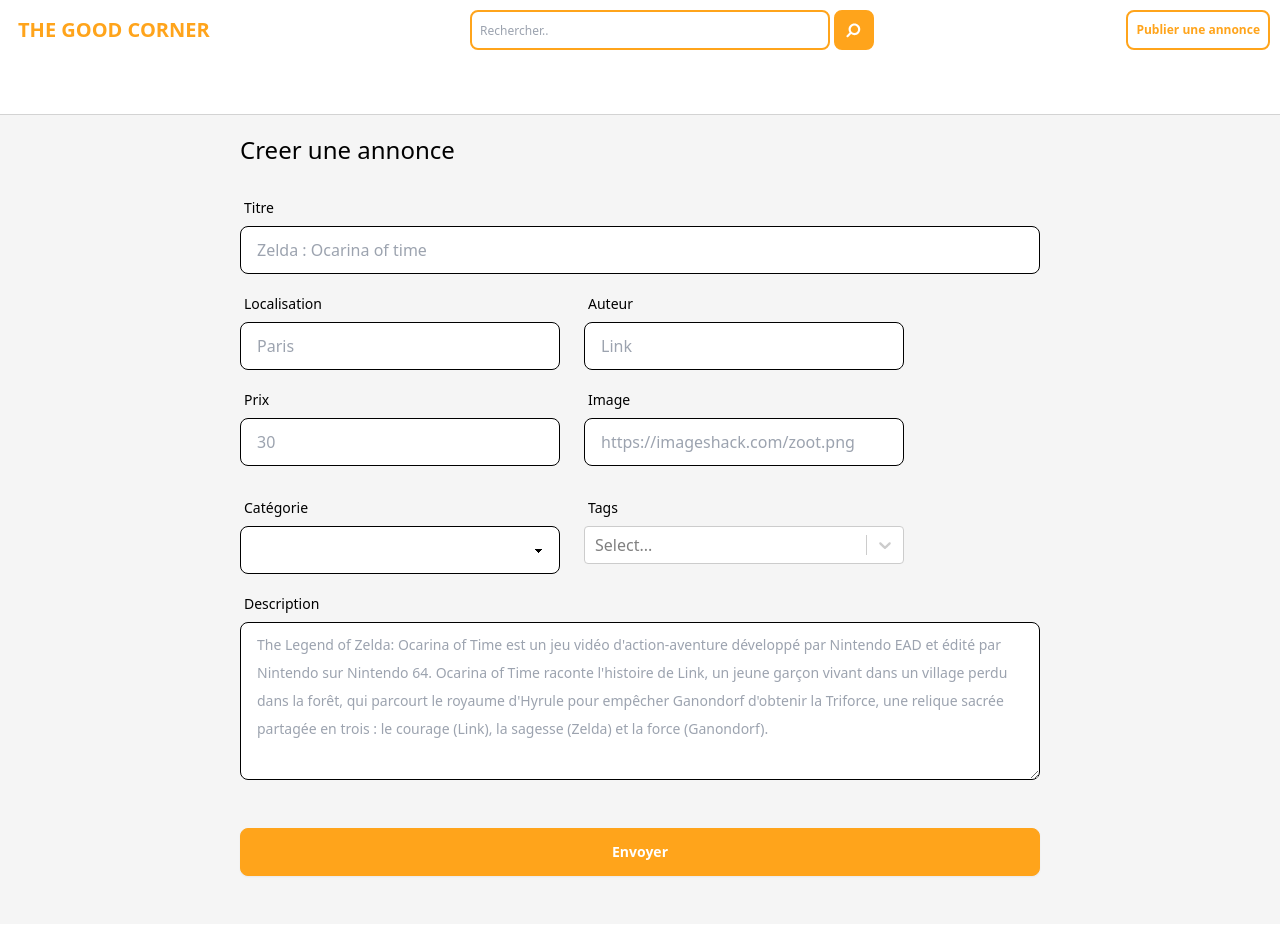
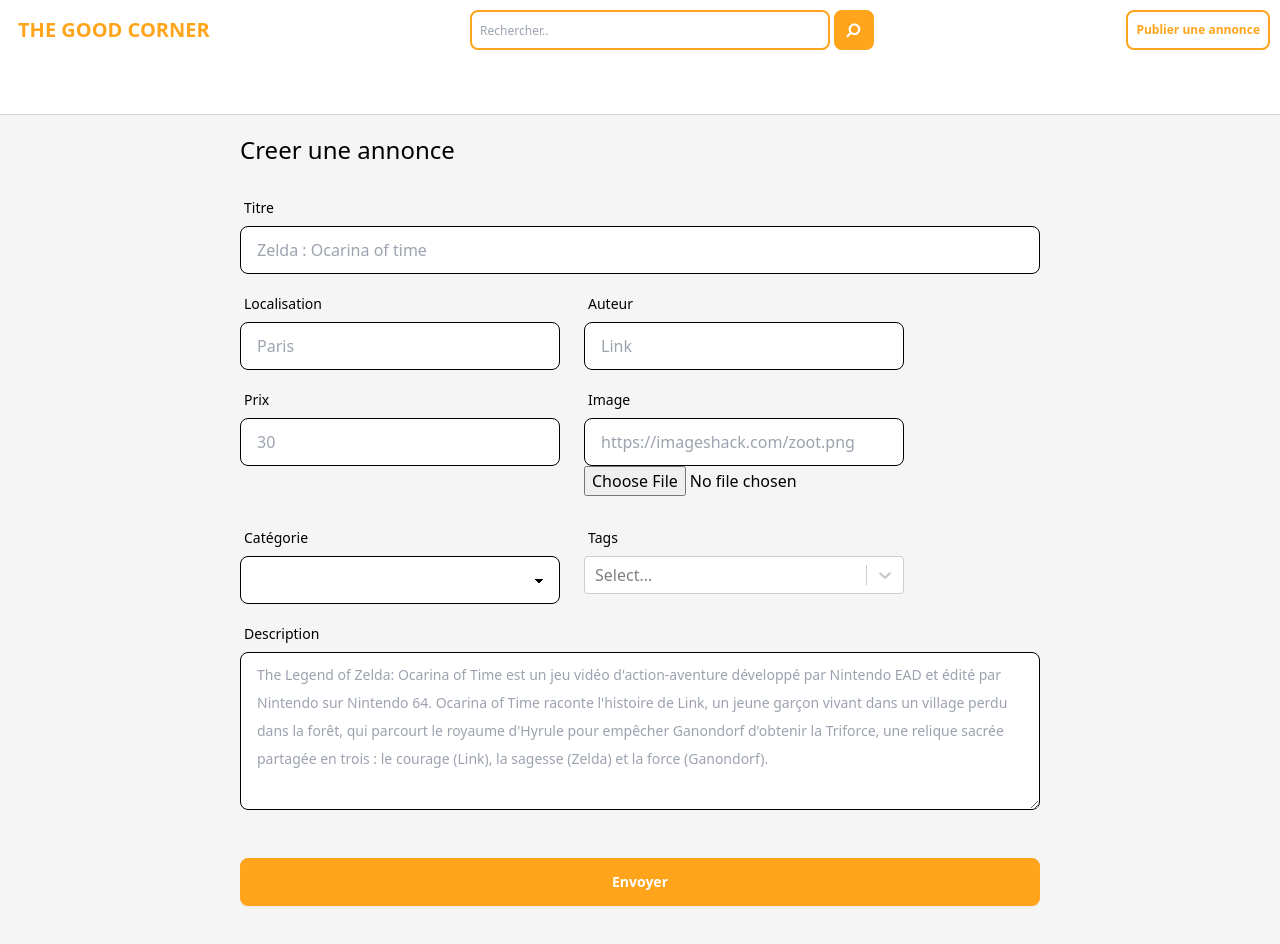
Before and after one commit to ComicScrip/the-good-corner-nov23, a Next.js app in the folder frontend/: page /newAd in a window 1280 px wide. Shown: the top 944 px of the page. Built offline with nearby package versions, Linux system fonts and the light colour scheme.

Commit message:
image upload on ad create/update

```diff
--- a/frontend/src/pages/editAd/[adId].tsx
+++ b/frontend/src/pages/editAd/[adId].tsx
@@ -9,10 +9,12 @@
   useUpdateAdMutation,
 } from "@/graphql/generated/schema";
 import { Tag } from "@/types";
+import axios from "axios";
 
 export default function EditAd() {
   const router = useRouter();
   const { adId } = router.query;
+  const [imageURL, setImageURL] = useState("");
 
   const [selectedTags, setSelectedTags] = useState<Tag[]>([]);
 
@@ -134,9 +136,22 @@
                 type="url"
                 name="picture"
                 id="picture"
+                value={imageURL || ad.picture}
+                onChange={(e) => setImageURL(e.target.value)}
                 required
                 placeholder="https://imageshack.com/zoot.png"
                 className="input input-bordered w-full max-w-xs"
+              />
+              <input
+                type="file"
+                onChange={(e) => {
+                  console.log(e.target.files);
+                  const data = new FormData() as any;
+                  data.file = e.target.files?.[0];
+                  axios
+                    .post("http://localhost:8000/uploads", data)
+                    .then((res) => setImageURL(res.data.url));
+                }}
               />
             </div>
           </div>
--- a/frontend/src/pages/newAd.tsx
+++ b/frontend/src/pages/newAd.tsx
@@ -1,6 +1,6 @@
 import Layout from "@/components/Layout";
 import { Tag } from "@/types";
-import { FormEvent, useEffect, useState } from "react";
+import { FormEvent, useState } from "react";
 import { useRouter } from "next/router";
 import Select from "react-select";
 import {
@@ -8,8 +8,10 @@
   useCreateAdMutation,
   useCategoriesQuery,
 } from "@/graphql/generated/schema";
+import axios from "axios";
 
 export default function NewAd() {
+  const [imageURL, setImageURL] = useState("");
   const [createAd] = useCreateAdMutation();
 
   const { data: tagsData } = useAllTagsQuery();
@@ -114,8 +116,21 @@
               name="picture"
               id="picture"
               required
+              value={imageURL}
+              onChange={(e) => setImageURL(e.target.value)}
               placeholder="https://imageshack.com/zoot.png"
               className="input input-bordered w-full max-w-xs"
+            />
+            <input
+              type="file"
+              onChange={(e) => {
+                console.log(e.target.files);
+                const data = new FormData() as any;
+                data.file = e.target.files?.[0];
+                axios
+                  .post("http://localhost:8000/uploads", data)
+                  .then((res) => setImageURL(res.data.url));
+              }}
             />
           </div>
         </div>
```
Also changed, not shown: frontend/package.json (+6 -5 lines), 2 other files (tests, documents, lock files or other folders).
